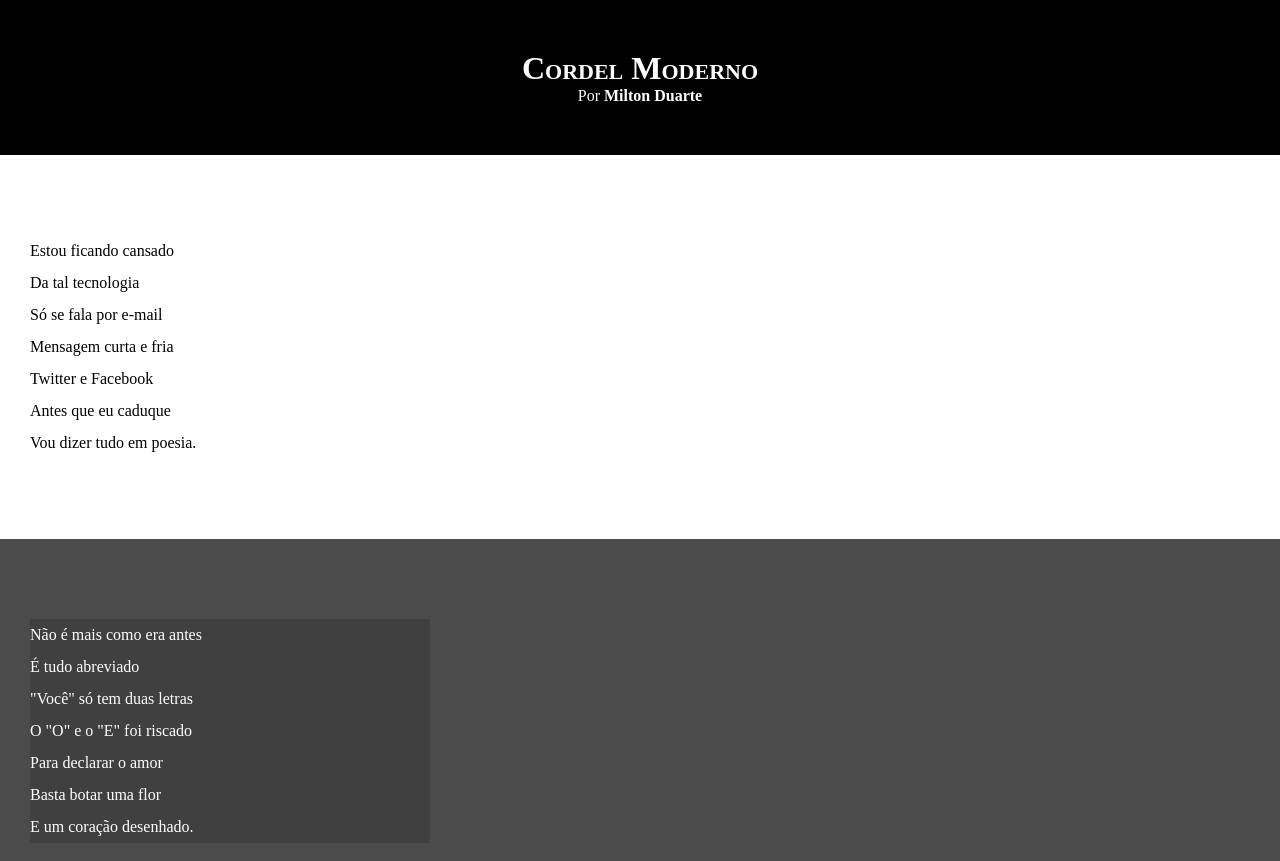
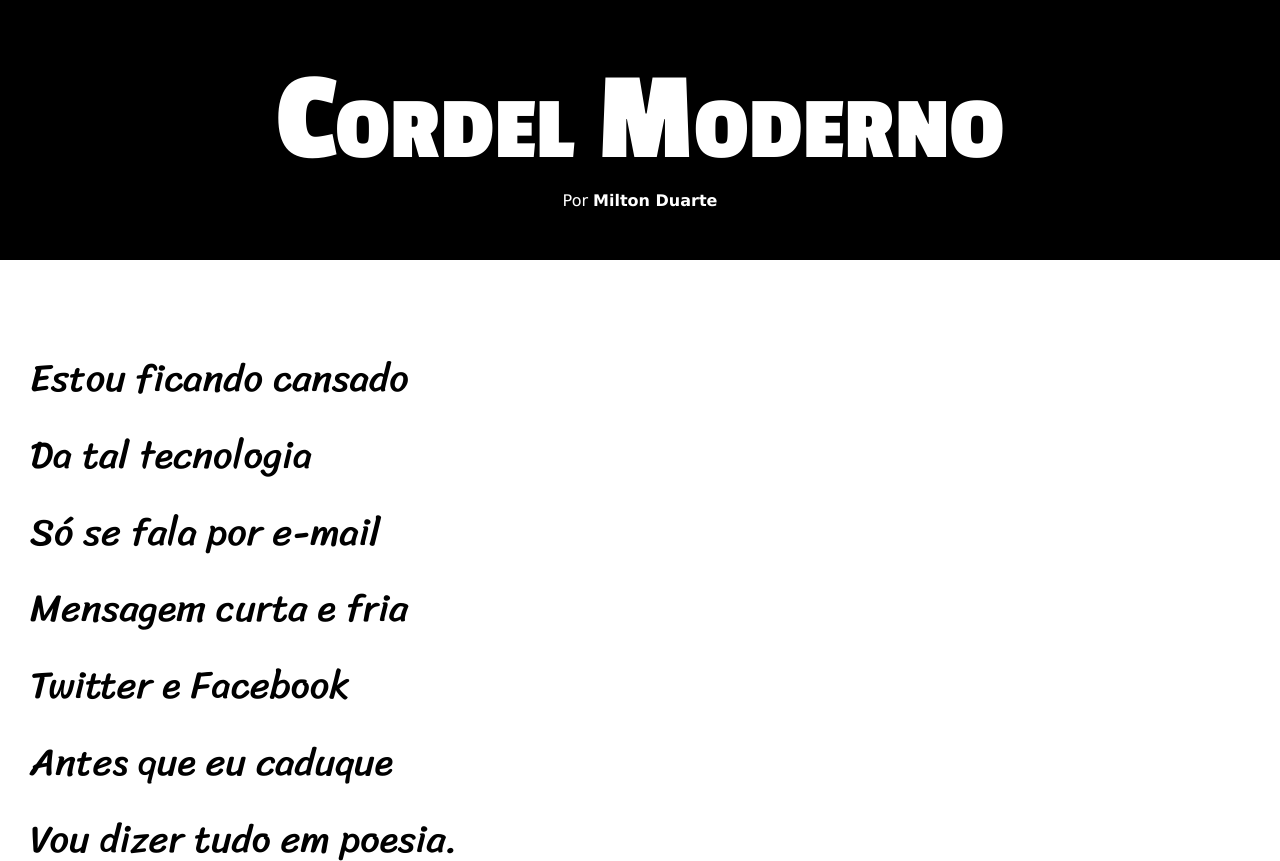
Before and after one commit to ClegersonVilaca/html-css, a plain HTML site: page exercicios/desafio 012/index.html in a window 1280 px wide. Shown: the top 861 px of the page. Drawn offline with Linux system fonts and the light colour scheme.

Commit message:
atualização estilos

```diff
--- a/exercicios/desafio 012/estilo/style.css
+++ b/exercicios/desafio 012/estilo/style.css
@@ -1,14 +1,26 @@
 @charset "UTF-8";
 
+@import url('https://fonts.googleapis.com/css2?family=Passion+One:wght@400;700;900&display=swap');
+
+@import url('https://fonts.googleapis.com/css2?family=Sriracha&display=swap');
+
+
+:root {
+    --fonte1: Verdana, Geneva, Tahoma, sans-serif;
+    --fonte2: "Passion One", sans-serif;
+    --fonte3: "Sriracha", cursive;
+}
 
 * {
     margin: 0px;
     padding: 0px;
 }
 
+
 html, body {
     min-height: 100vh;
     background-color: darkgray;
+    font-family: var(--fonte1);
 }
 
 header {
@@ -20,6 +32,8 @@ header {
 header > h1 {
     padding-top: 50px;
     font-variant: small-caps;
+    font-family: var(--fonte2);
+    font-size: 10vw;
 }
 
 header > p {
@@ -41,6 +55,8 @@ section {
     padding-bottom: 10vh;
     line-height: 2em;
     padding-left: 30px;
+    font-family: var(--fonte3);
+    font-size: 3vw;
 }
 
 section.normal {
@@ -54,7 +70,8 @@ section.imagem {
 }
 
 section.imagem > p {
-    width: 400px;
+    display: inline-block;
+    padding: 10px;
     background-color: rgba(0, 0, 0, 0.151);
 }
 
```
